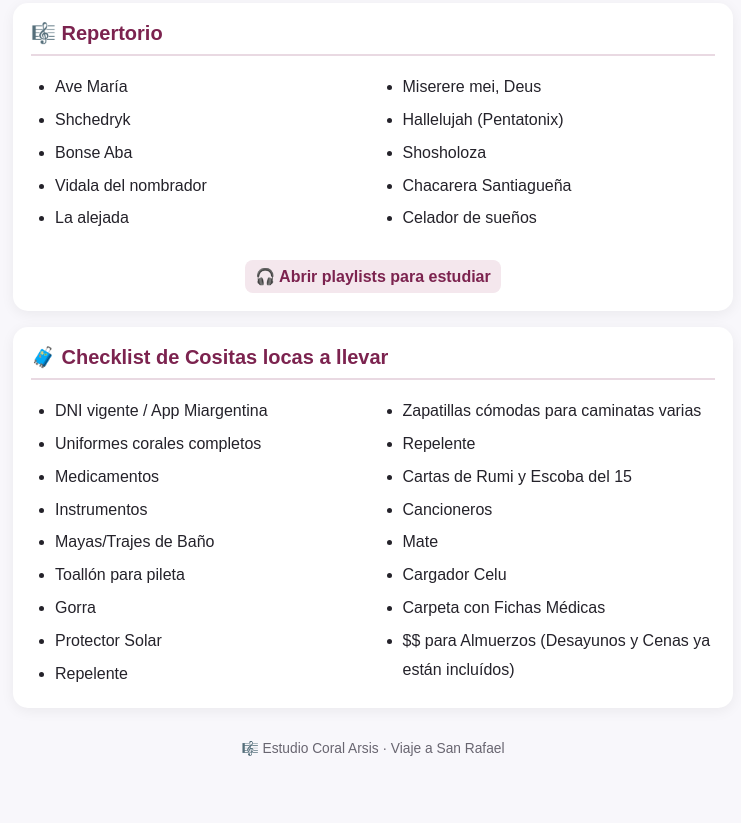
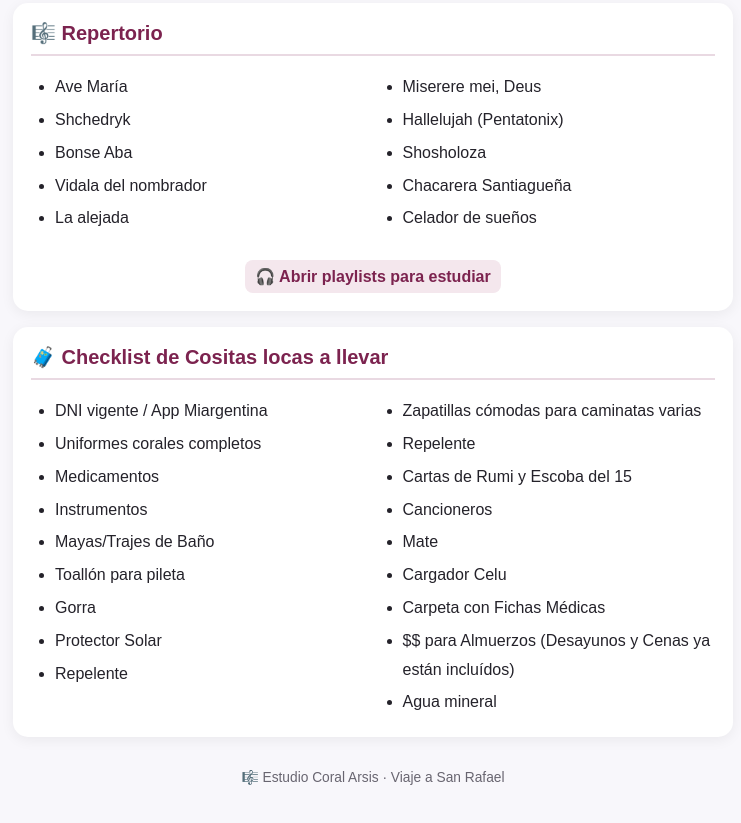
Before and after one commit to ingenieromario76/san-rafael-coral, a plain HTML site: page index.html in a window 1280 px wide. Shown: the part 1766-2589 px from the top of the page, without its empty margins (267-1008 px from the left). Drawn offline with Linux system fonts and the light colour scheme.

Commit message:
Update index.html

```diff
--- a/index.html
+++ b/index.html
@@ -54,6 +54,7 @@
 <li> Cargador Celu</li>
 <li> Carpeta con Fichas Médicas</li>
 <li> $$ para Almuerzos (Desayunos y Cenas ya están incluídos)</li>
+<li> Agua mineral</li>
 </ul>
 </section>
 <footer>🎼 Estudio Coral Arsis · Viaje a San Rafael</footer>
```
